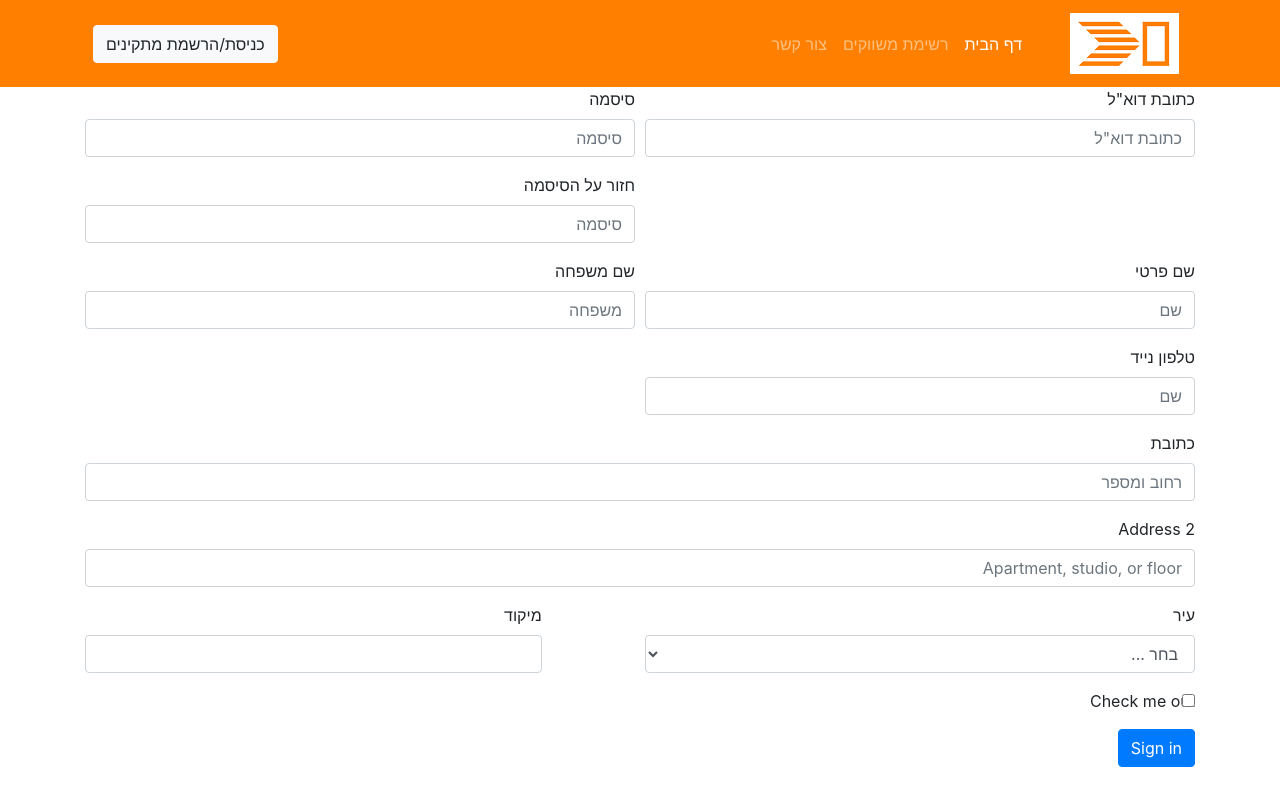
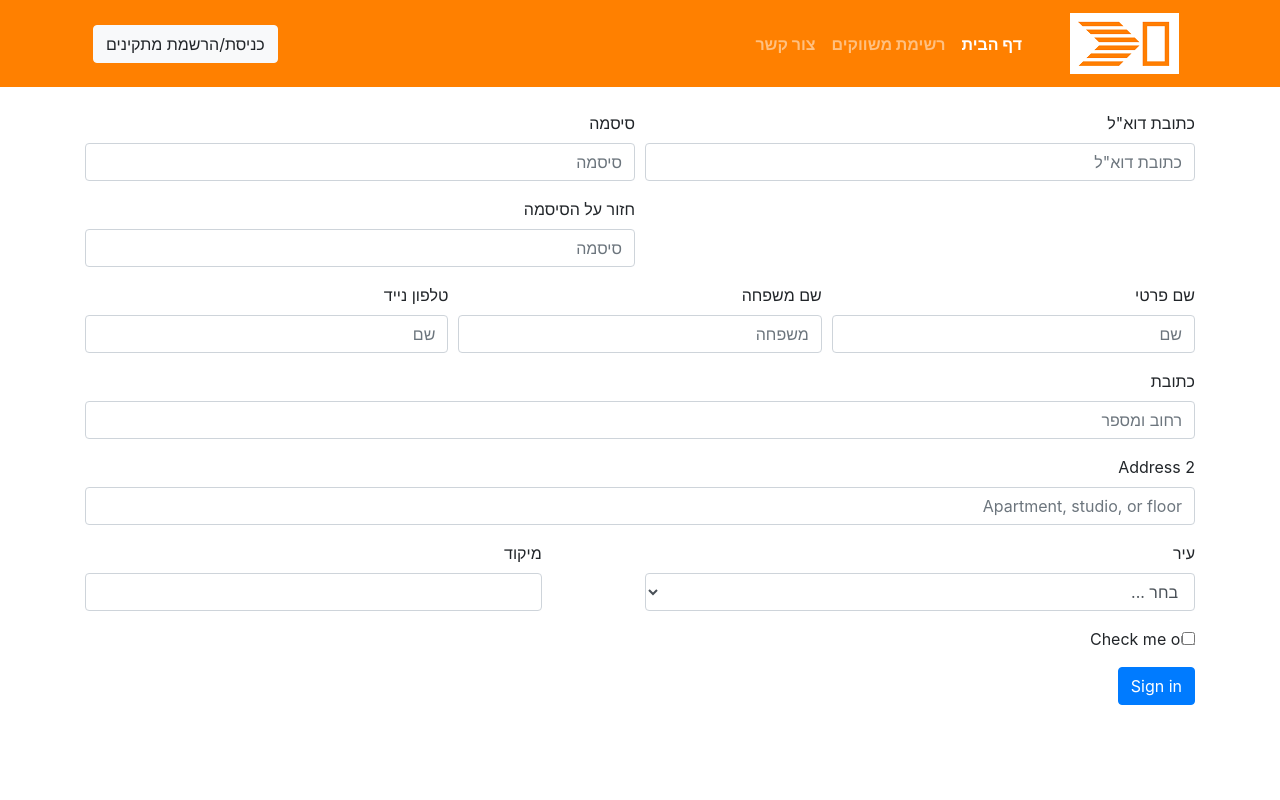
Before and after one commit to adarngh/shutters, a plain HTML site: page index.html in a window 1280 px wide. Drawn offline with nearby package versions, Linux system fonts and the light colour scheme; some packages are replaced by stand-ins of ours; no server answers.

Commit message:
תיקוני תפריט

```diff
--- a/index.html
+++ b/index.html
@@ -39,14 +39,14 @@
             <div class="collapse navbar-collapse" id="navbarTogglerDemo03">
                 <ul class="navbar-nav ml-auto mt-2 mt-lg-0">
                     <li class="nav-item active">
-                        <a class="nav-link" href="#">דף הבית
+                        <a class="nav-link font-weight-bold" href="#">דף הבית
                             <span class="sr-only">(current)</span>
                         </a>
                     </li>
                     <li class="nav-item">
-                        <a class="nav-link" href="#">רשימת משווקים</a>
+                        <a class="nav-link font-weight-bold" href="#">רשימת משווקים</a>
                     </li>
-                    <li class="nav-item">
+                    <li class="nav-item font-weight-bold">
                         <a class="nav-link" href="#">צור קשר</a>
                     </li>
                 </ul>
@@ -58,7 +58,7 @@
         </div>
     </nav>
     <main class="container">
-        <form>
+        <form class="mt-4">
             <div class="form-row">
                 <div class="form-group col-md-6">
                     <label for="inputEmail4">כתובת דוא"ל</label>
@@ -79,15 +79,15 @@
                 </div>
             </div>
             <div class="form-row">
-                <div class="form-group col-md-6">
+                <div class="form-group col-md-4">
                     <label for="inputFirstName">שם פרטי</label>
                     <input type="text" class="form-control" id="inputFirstName" placeholder='שם'>
                 </div>
-                <div class="form-group col-md-6">
+                <div class="form-group col-md-4">
                         <label for="inputLastName">שם משפחה</label>
                         <input type="text" class="form-control" id="inputLastName" placeholder='משפחה'>
                     </div>
-                    <div class="form-group col-md-6">
+                    <div class="form-group col-md-4">
                             <label for="inputFirstName">טלפון נייד</label>
                             <input type="text" class="form-control" id="inputFirstName" placeholder='שם'>
                         </div>
```
